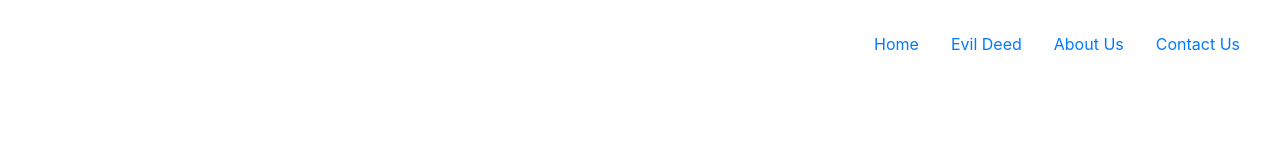
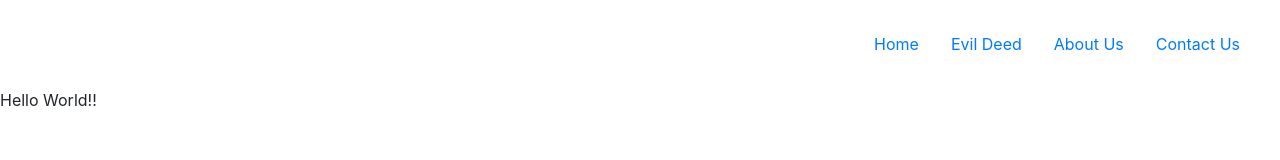
Before and after one commit to georgediiorio/evil_corp, a website: page src/index.html in a window 1280 px wide. Drawn offline with nearby package versions, Linux system fonts and the light colour scheme.

Commit message:
Hello World!

```diff
--- a/src/index.html
+++ b/src/index.html
@@ -27,6 +27,14 @@
         </nav>
     </header>
 
+    <main>
+      <div>
+        <p>
+          Hello World!!
+        </p>
+      </div>
+    </main>
+
  <script src="/node_modules/bootstrap/dist/js/bootstrap.min.js"></script>
  <script src="https://code.jquery.com/jquery-3.5.1.slim.min.js" integrity="sha384-DfXdz2htPH0lsSSs5nCTpuj/zy4C+OGpamoFVy38MVBnE+IbbVYUew+OrCXaRkfj" crossorigin="anonymous"></script>
 <script src="https://cdn.jsdelivr.net/npm/popper.js@1.16.1/dist/umd/popper.min.js" integrity="sha384-9/reFTGAW83EW2RDu2S0VKaIzap3H66lZH81PoYlFhbGU+6BZp6G7niu735Sk7lN" crossorigin="anonymous"></script>
```
